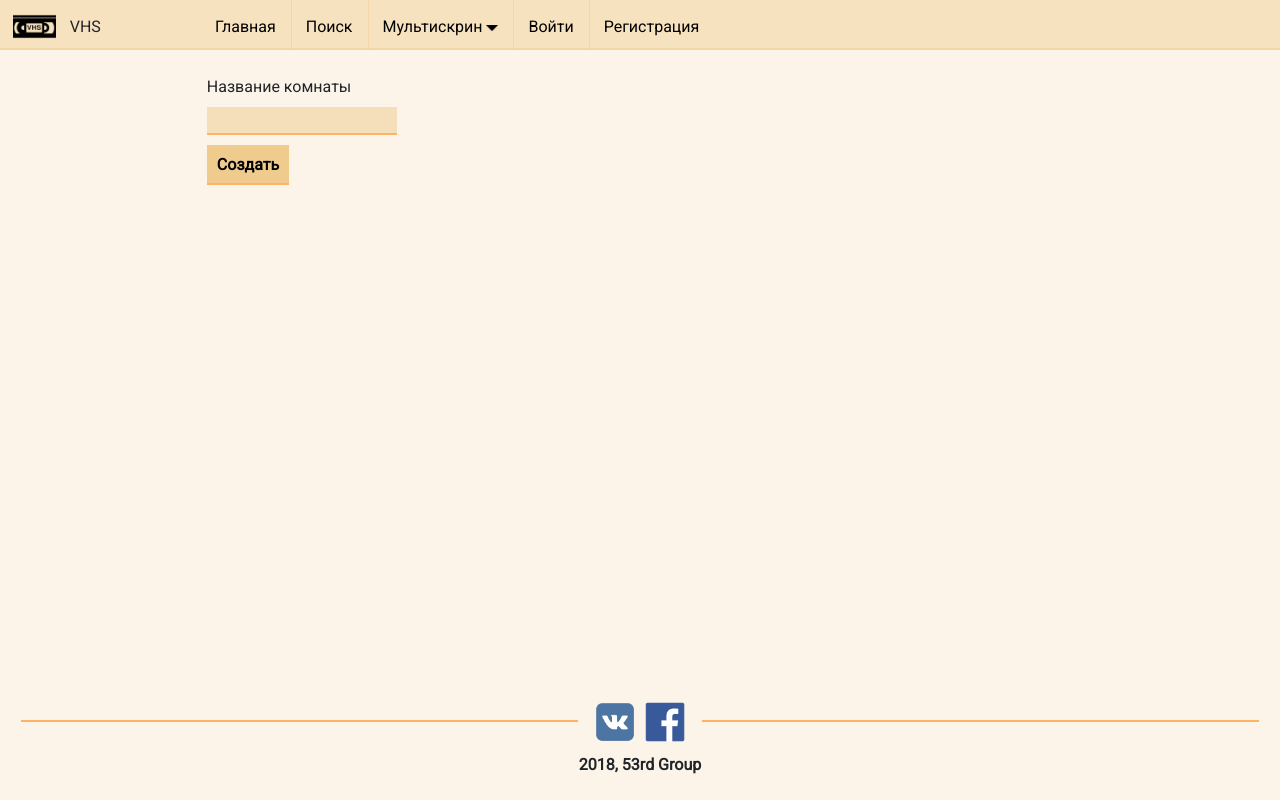
After one commit to Perpure/vhs, a Flask app: page /createroom in a window 1280 px wide. The commit adds this page. Run offline with Flask 2, Linux system fonts and the light colour scheme; data comes from the database, SQL or seed files in the repository; data that the repository does not hold is empty; parts of the project's set-up code (start-up, migrations or seed data) failed here and were passed over; some libraries are stand-ins or nearby versions.

Commit message:
fix search + down-drop done

```diff
--- a/web/static/global.js
+++ b/web/static/global.js
@@ -42,6 +42,25 @@ holder.addEventListener('click',function(){
         opned=true;
     }
 });
+
+var clast=document.getElementsByClassName("navClast");
+for(var j=0;j<clast.length;j++){
+    clast[j].addEventListener('click',function()
+    {
+        if(screen.width<570)
+        {
+            var ins=this.getElementsByClassName("subBtn");
+            this.style.marginBottom=ins.length*50+10+"px";
+        }
+    });
+    clast[j].addEventListener('mouseout',function()
+    {
+        if(screen.width<570)
+        {
+            this.style.marginBottom=0;
+        }
+    });
+    }
 
 function swit(e){
         var elem=e.currentTarget;
--- a/web/templates/base.html
+++ b/web/templates/base.html
@@ -31,9 +31,27 @@
         <div class="menuHolder" id="mHolder">Меню</div>
         <a href="{{url_for('main')}}" class="Link" id="Home"><div class="navMen">Главная</div></a>
         <div class="navMen" id="Search">Поиск</div>
-        <a href="{{url_for('viewroom')}}" class="Link" id="Multi"><div class="navMen">Мультискрин <img src="{{ url_for('static', filename='down.png') }}" class="drop-down"><div class="inBtn"><img src="{{ url_for('static', filename='updown.png') }}" class="drop-down up-down"><div class="subBtn upst">Все комнаты</div><div class="subBtn">Создать комнату</div></div></div></a>
+        <div class="navMen navClast">
+            Мультискрин
+            <img src="{{ url_for('static', filename='down.png') }}" class="drop-down">
+            <div class="inBtn">
+                <img src="{{ url_for('static', filename='updown.png') }}" class="drop-down up-down">
+                <a href="{{url_for('viewroom')}}" class="Link" id="Multi"><div class="subBtn upst">Все комнаты</div></a>
+                <a href="{{url_for('createroom')}}" class="Link" id="Multi"><div class="subBtn">Создать комнату</div></a>
+            </div>
+        </div>
         {%if user %}
-        <div class="navMen navEdge">Кабинет <img src="{{ url_for('static', filename='down.png') }}" class="drop-down"><div class="inBtn"><img src="{{ url_for('static', filename='updown.png') }}" class="drop-down up-down"><a href="{{url_for('cabinet', usr=user.login)}}" class="Link" id="My"><div class="subBtn upst">Мой канал</div></a><a href="{{url_for('views_story')}}" class="Link" id="Views"><div class="subBtn">История</div></a><a href="{{url_for('upload')}}" class="Link" id="Load"><div class="subBtn">Загрузить</div></a><a href="{{url_for('logout')}}" class="Link" id="Out"><div class="subBtn">Выйти</div></a></div></div>
+        <div class="navMen navEdge navClast">
+            Кабинет
+            <img src="{{ url_for('static', filename='down.png') }}" class="drop-down">
+            <div class="inBtn">
+                <img src="{{ url_for('static', filename='updown.png') }}" class="drop-down up-down">
+                <a href="{{url_for('cabinet', usr=user.login)}}" class="Link" id="My"><div class="subBtn upst">Мой канал</div></a>
+                <a href="{{url_for('views_story')}}" class="Link" id="Views"><div class="subBtn">История</div></a>
+                <a href="{{url_for('upload')}}" class="Link" id="Load"><div class="subBtn">Загрузить</div></a>
+                <a href="{{url_for('logout')}}" class="Link" id="Out"><div class="subBtn">Выйти</div></a>
+            </div>
+        </div>
         {%else%}
         <a href="{{url_for('log')}}" class="Link" id="Come"><div class="navMen">Войти</div></a>
         <a href="{{url_for('reg')}}" class="Link" id="Log"><div class="navMen navEdge">Регистрация</div></a>
--- /dev/null
+++ b/web/templates/create_room.html
@@ -0,0 +1,13 @@
+{% extends "base.html" %}
+{% block content %}
+<form action="" method="post">
+        <div>{{ add_room_form.token.label}}</div>
+        <div>{{ add_room_form.token(rows=2, cols=30) }}</div>
+        {% if add_room_form.token.errors %}
+            {% for error in add_room_form.token.errors %}
+            <div style="color: red;">{{ error }}</div>
+            {% endfor %}
+        {% endif %}
+        {{ add_room_form.submit }}
+</form>
+{% endblock %}
--- a/web/views.py
+++ b/web/views.py
@@ -21,6 +21,31 @@ import os
 def main():
     return render_template('main.html', user=cur_user(), items=Video.get())
 
+@app.route('/createroom', methods=['GET', 'POST'])
+def createroom():
+    if not('anon_id' in session):
+        user = AnonUser()
+        session['anon_id'] = user.id
+    else:
+        user = AnonUser.query.filter_by(id=session['anon_id']).first()
+        if not(user):
+            user = AnonUser()
+            session['anon_id'] = user.id
+    user.action = ""
+    db.session.commit()
+
+    add_room_form = AddRoomForm(csrf_enabled=False, prefix="Submit_Add")
+    if add_room_form.is_submitted() and add_room_form.validate_on_submit():
+        token = add_room_form.token.data
+        room = Room(token=token, capitan_id=user.id)
+        for i in range(1, 7):
+            room.Color.append(Color.query.filter_by(id=str(i)).first())
+        db.session.add(room)
+        db.session.commit()
+        user.rooms.append(room)
+        db.session.commit()
+        return redirect(url_for('room', token=add_room_form.token.data))
+    return render_template('create_room.html', add_room_form=add_room_form)
 
 @app.route('/viewroom', methods=['GET', 'POST'])
 def viewroom():
@@ -36,24 +61,13 @@ def viewroom():
     join_form = JoinForm(csrf_enabled=False, prefix="Submit_Join")
     user.action = ""
     db.session.commit()
-    add_room_form = AddRoomForm(csrf_enabled=False, prefix="Submit_Add")
-    if add_room_form.is_submitted() and add_room_form.validate_on_submit():
-        token = add_room_form.token.data
-        room = Room(token=token, capitan_id=user.id)
-        for i in range(1, 7):
-            room.Color.append(Color.query.filter_by(id=str(i)).first())
-        db.session.add(room)
-        db.session.commit()
-        user.rooms.append(room)
-        db.session.commit()
-        return redirect(url_for('addroom', token=add_room_form.token.data))
 
     if join_form.is_submitted() and join_form.validate_on_submit():
         if Room.query.filter_by(token=str(join_form.token.data)):
             return redirect(url_for('room', token=join_form.token.data))
     rooms = user.rooms
 
-    return render_template('viewroom.html', user=cur_user(), join_form=join_form,add_room_form=add_room_form,
+    return render_template('viewroom.html', user=cur_user(), join_form=join_form,
                            rooms=Room.query.all(), anon = user)
 
 @app.route('/addroom/<string:token>', methods=['GET', 'POST'])
```
Also changed, not shown: web/templates/viewroom.html (+3 -13 lines).
